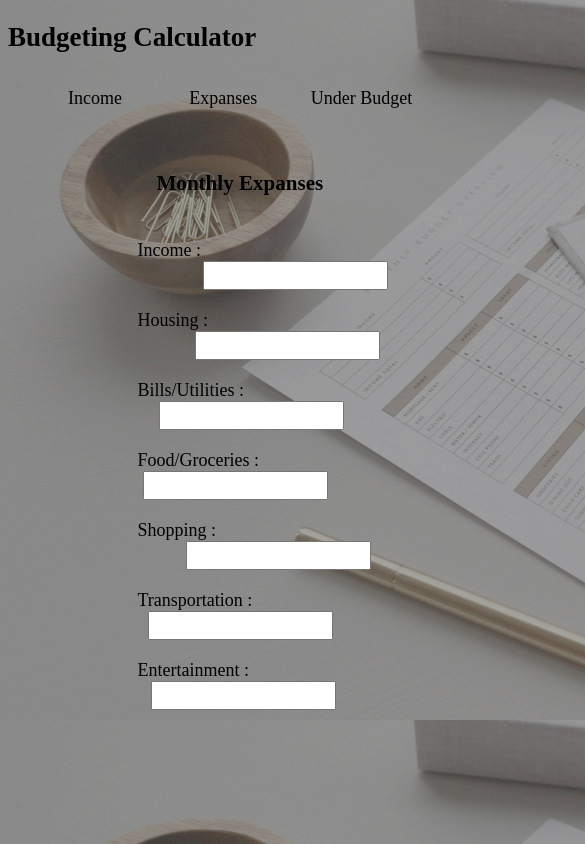
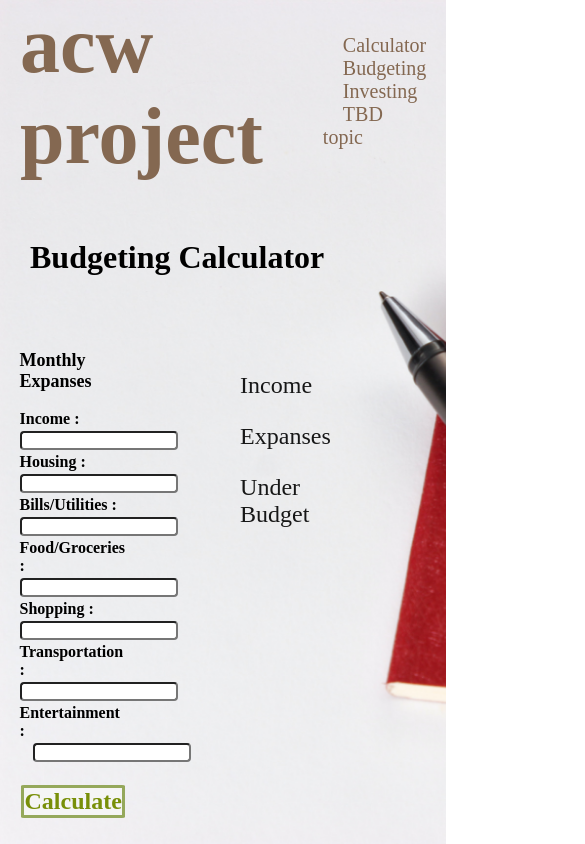
Before and after one commit to adamben04/financial-literacy, a plain HTML site: page calculator.html in a window 390 px wide. Shown: the top 844 px of the page, 585 px wide, since content can reach past the window. Drawn offline with Linux system fonts and the light colour scheme.

Commit message:
Include background image, CSS quries for size, button color, and transparency

```diff
--- a/calculator.css
+++ b/calculator.css
@@ -1,12 +1,105 @@
 @import url('https://fonts.googleapis.com/css2?family=Alegreya+Sans:ital,wght@0,100;0,300;0,400;0,500;0,700;1,100;1,300;1,400;1,500;1,700&display=swap');
 
+/* Background image*/
+html {
+    background: url(./Images/calculatorImage.jpg);
+    -webkit-background-size: cover;
+    -moz-background-size: cover;
+    -o-background-size: cover;
+    background-size: cover;
+    height: 100%;
 
-body{
-    background: url(./Images/calcultorBackground.png);
-    font-size: large;
-    font-weight: 400;
 }
 
+/* Body */
+body {
+    min-height: 100vh;
+    margin: 0px;
+}
+
+#calc main {
+    display: flex;
+    justify-content: space-between;
+    width: 100%;
+    box-sizing: border-box;
+    padding:0 5%;
+    align-items: flex-start;
+}
+main>h1 {
+    width: 100%;
+}
+/* Links styling */
+a:link {
+    text-decoration: none;
+    color: #846851;
+}
+
+a:visited {
+    text-decoration: none;
+    color: #846851;
+}
+
+a:hover {
+    color: #644f3e;
+    font-weight: bold;
+}
+
+#home {
+    font-family: Sacramento, normal;
+    font-size: 5em;
+    font-weight: bold;
+    padding: 0px 20px;
+}
+
+ul li {
+    display: inline;
+    padding: 20px;
+    font-family: Noto Sans JP;
+    font-size: 1.25em;
+}
+
+.top-nav {
+    display: flex;
+    align-items: center;
+    justify-content: space-between;
+}
+
+.nav-links {
+    justify-self: flex-end;
+}
+
+h1 {
+    font-size: 4.5em;
+}
+
+button {
+    background-color: whitesmoke;
+    font-family: Noto Sans JP;
+    font-weight: bold;
+    font-size: 1.5em;
+    color: #788f08;
+    padding: 15px 32px;
+    border: #95a85b solid 3.5px;
+    text-align: center;
+    float:right;
+    margin-bottom: 10px;
+    border-radius: 3%;
+}
+
+button:hover {
+    background-color: #846851;
+    color: white;
+}
+
+/* Footer */
+footer {
+    padding: 20px;
+    font-family: Noto Sans JP;
+}
+
+footer>p {
+    text-align: center;
+}
 
 form input.amount {
     margin-left: 20px;
@@ -21,7 +114,7 @@ form div input {
 }
 
 form#calculator {
-    padding-left: 25%;
+    width: 55%;
 };
 .title{
     text-align: left;
@@ -34,21 +127,27 @@ form#calculator {
     width: 200px;
 
 }
-
- .output{
-    display: table;
-    table-layout: fixed;
-    width: 100%;
-    border-spacing: 10px;
-    margin-left: 35px;
-    margin: 25px;
-    padding-inline: 25px;
-}
-
-.intro-content{
-    display: table-cell;
+.output{
+    font-size: x-large;
+    background-color: rgb(189, 195, 182);
+    opacity: .9;
+    border:inset;
+    padding: 30px;
+    border-radius: 3%;
 
 }
+  .output{
+   width: 50%;
+   padding-right: 60px;
+   align-items: center;
+   display: flex;
+    align-items: center;
+    justify-content: space-between;
+    margin: 30px;
+
+
+
+  }
 
 /*Form alignment*/
 input#expanses-entertainment {
@@ -60,11 +159,11 @@ input#expanses-transport {
 }
 
 input#expanses-shopping {
-    margin-left: 48px;
+    margin-left: 60px;
 }
 
 input#food-expanses {
-    margin-left: 5px;
+    margin-left: 2px;
 }
 
 input#utility {
@@ -72,32 +171,104 @@ input#utility {
 }
 
 input#house {
-    margin-left: 57px;
+    margin-left: 70px;
 }
 
 input#pay-check {
-    margin-left: 65px;
+    margin-left: 80px;
 }
 
-/*form/button position*/
+form.budget-input{
+    font-size:x-large;
+    font-weight: inherit;
+    text-decoration: solid;
 
-form#calculator {
-    position: absolute;
-    top: 220px;
-    left: 40px;
+}
+#calc-title{
+    font-family: Sacramento, normal;
+    padding:30px;
+    text-decoration:solid;
+    font-size: xx-large;
 }
 
-button.btn {
-    position: relative;
-    left: 500px;
-    bottom: 250px;
-    transform: translate(-50px, 10px);
+input{
+    width: 30%;
+    border-radius: 4px;
+    margin: 3px;
 }
 
-h3#heading-title {
-    position: absolute;
-    left: 35%;
-    font-style: initial;
-    top: 150px;
-    transform:translate(20px, 0px);
+/*CSS media Queries*/
+@media screen and (max-width: 480px) {
+    h1 {
+      font-size: 18px;
+    }
+    h3{
+        font-size: 18px;
+    }
+    form#calculator{
+        width: 30%;
+    }
+    .output{
+        width: 20%;
+        display: grid;
+        padding-left:30%;
+        background-color:transparent;
+        border: none;
+        margin:10px;
+    }
+    form.budget-input{
+        font-size: inherit;
+        font-weight: 800;
+    }
+
+    /*Form alignment*/
+
+
+    input#expanses-transport {
+      margin-left: 0px;
+   }
+
+     input#expanses-shopping {
+        margin-left: 0px;
+    }
+
+    input#food-expanses {
+       margin-left: 0px;
+   }
+
+    input#utility {
+      margin-left: 0px;
+   }
+
+   input#house {
+     margin-left: 0px;
+   }
+
+   input#pay-check {
+    margin-left: 0px;
+   }
+
+  .amount{
+    width: 150px;
+
+   }
+  form div {
+    margin-block: 0px;
+  }
+
+  form div input {
+    padding-block: 0px;
+  }
+   form input.amount {
+    margin-left: 0px;
+ }
+   h1 {
+    font-size: 4em;
+  }
+   button{
+    padding:0px 0px;
+  }
+   button{
+    margin-top: 20px;
+  }
 }
--- a/calculator.html
+++ b/calculator.html
@@ -6,39 +6,40 @@
     <meta name="viewport" content="width=device-width, initial-scale=1.0">
     <title>Calculator Page</title>
     <link rel="stylesheet" href="./calculator.css">
-    <link rel="calculator.js" href="./Calculator.js">
 
 
 </head>
 
-<body>
+<body id="calc">
+    <header class="top-nav" style="clear: both">
+        <!-- Home -->
+        <div id="home" style="float: left">
+            <a href="index.html">acw project</a>
+        </div>
+
+        <!-- Other links -->
+        <div class="nav-links" style="float: right">
+            <ul>
+                <li><a href="calculator.html">Calculator</a></li>
+                <li><a href="budgeting.html">Budgeting</a></li>
+                <li><a href="investing.html">Investing</a></li>
+                <li><a href="index.html">TBD topic</a></li>
+            </ul>
+        </div>
+    </header>
+
     <div>
-        <nav></nav>
+        <h2 id="calc-title">Budgeting Calculator</h2>
     </div>
 
-    <header class="title">
-        <h2 id="calc-title">Budgeting Calculator</h2>
-    </header>
+    <main class="main-content">
 
-    <main class="main-content">
-        <div class="output">
-            <div class="intro-content"><span>Income</span>
-                <p id="income-earned"></p>
-            </div>
-            <div class="intro-content"><span>Expanses</span>
-                <p id="spent-money"></p>
-            </div>
-            <div class="intro-content"><span>Under Budget</span>
-                <p id="debt"></p>
-            </div>
-        </div>
 
-        <div>
-            <h3 id="heading-title">Monthly Expanses</h2>
-        </div>
+
         <!--Obtaining the input for calcultion-->
 
         <form class="budget-input" id="calculator">
+            <h3 id="heading-title">Monthly Expanses</h2>
             <div>
             <label for="pay-check">Income :</label>
             <input type="number" id="pay-check" class="amount" required>
@@ -72,6 +73,18 @@
             </div>
         </form>
 
+        <div class="output">
+            <div class="intro-content"><span>Income</span>
+                <p id="income-earned"></p>
+            </div>
+            <div class="intro-content"><span>Expanses</span>
+                <p id="spent-money"></p>
+            </div>
+            <div class="intro-content"><span>Under Budget</span>
+                <p id="debt"></p>
+            </div>
+        </div>
+
     </main>
 
     <script>
```
Also changed, not shown: Images/calculatorImage.jpg (added).
